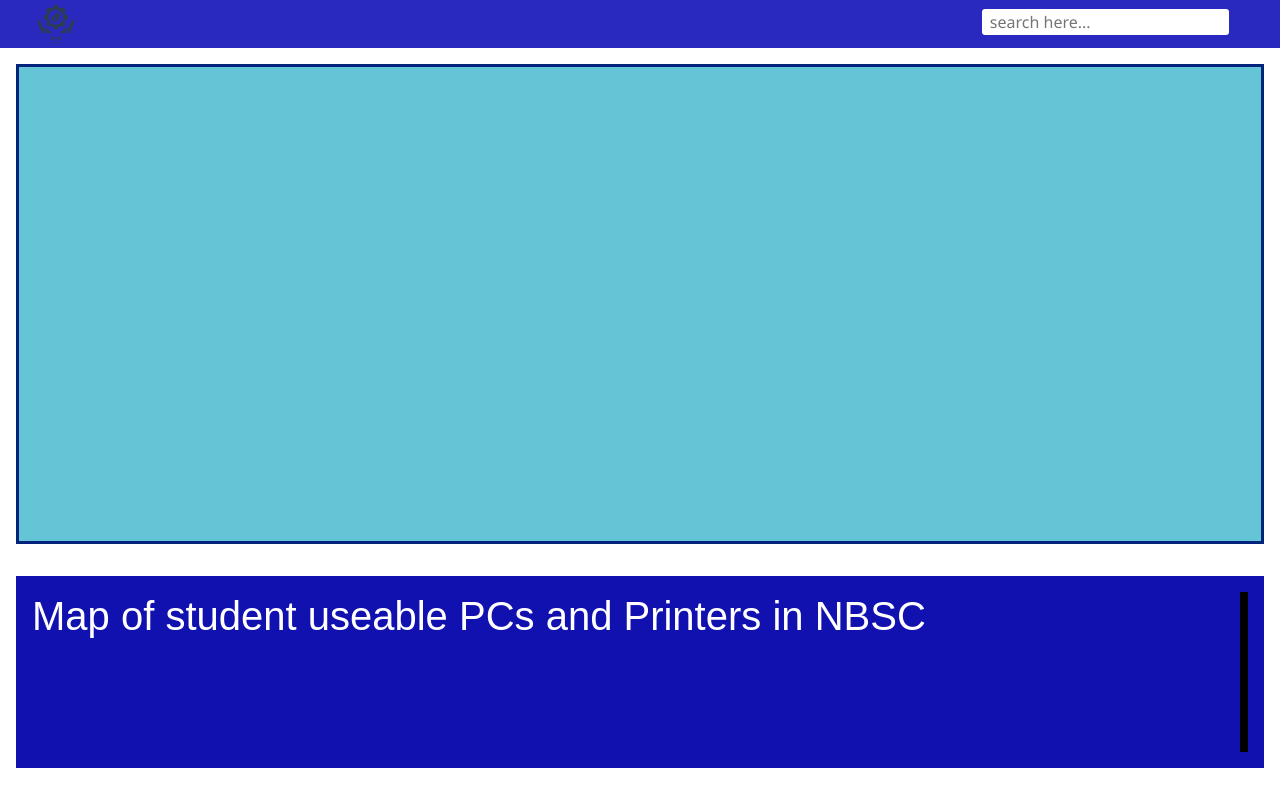
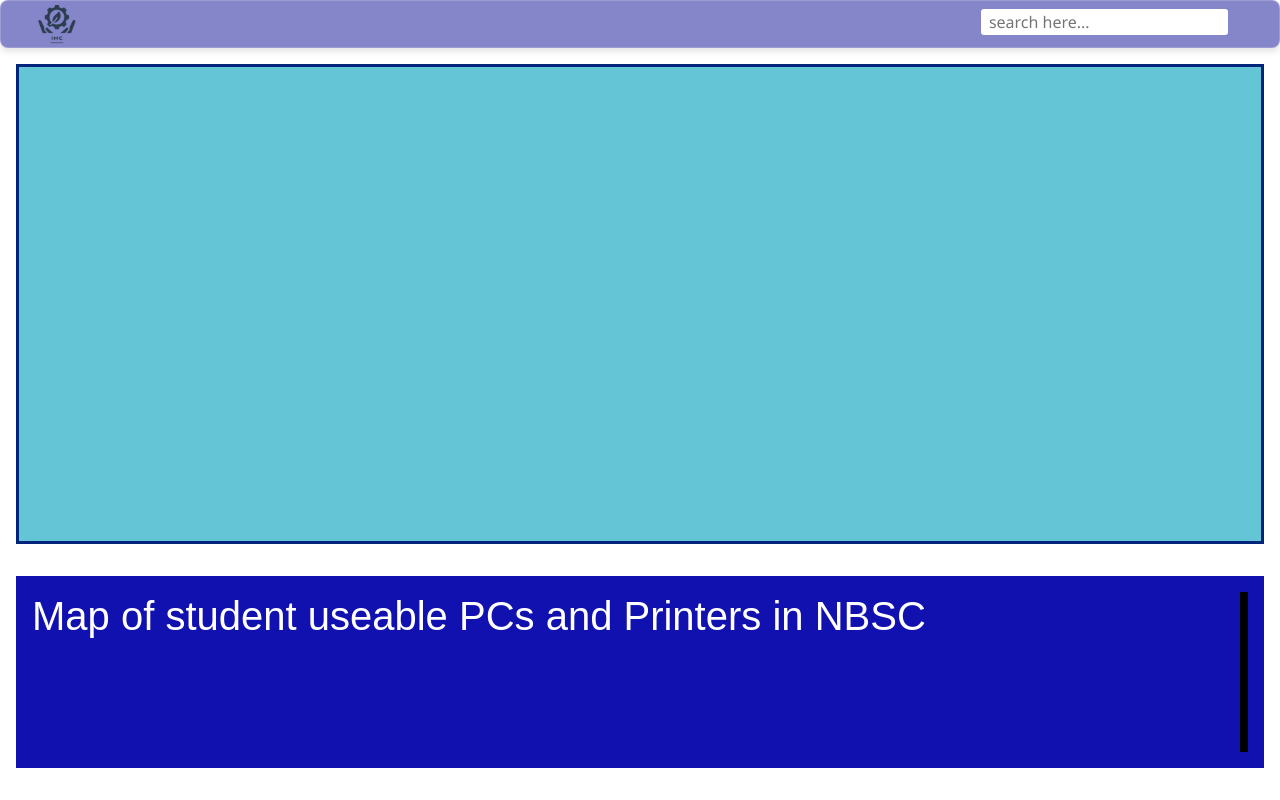
Before and after one commit to J1nn123/IMC-IT24B-SDG-PROJECT, a plain HTML site: page logo in edp/index.html in a window 1280 px wide. Shown: the top 800 px of the page. Drawn offline with nearby package versions, Linux system fonts and the light colour scheme; a script that the page names is missing.

Commit message:
design uptodate

```diff
--- a/logo in edp/AboutUs.css
+++ b/logo in edp/AboutUs.css
@@ -82,10 +82,13 @@
     justify-content: space-between;
     align-items: center;
     padding: 0 1rem;
-    background-color: rgb(41, 41, 192);
-    height: 3rem;
+    background: rgba(41, 41, 192, 0.5);
+    backdrop-filter: blur(10px);
+    -webkit-backdrop-filter: blur(10px);
+    border: 1px solid rgba(255, 255, 255, 0.2);
+    border-radius: 8px;
+    box-shadow: 0 4px 6px rgba(0, 0, 0, 0.1);
 }
-
 #navbar {
     display: flex;
     align-items: center;
--- a/logo in edp/index.css
+++ b/logo in edp/index.css
@@ -6,9 +6,14 @@
     display: flex;
     align-items: center;
     padding-inline: 1rem;
-    background-color: rgb(41, 41, 192);
+    background: rgba(12, 12, 149, 0.5);
+    backdrop-filter: blur(10px);
+    -webkit-backdrop-filter: blur(10px);
+    border: 1px solid rgba(255, 255, 255, 0.2);
     height: 3rem;
-    justify-content: space-between; /* Align navbar and search bar */
+    justify-content: space-between;
+    border-radius: 8px;
+    box-shadow: 0 4px 6px rgba(0, 0, 0, 0.1);
 }
 
 #navbar{
@@ -16,7 +21,7 @@
     flex-direction: row;
     width: inherit;
     align-content: end;
-    gap: 1rem; /* Spacing between links */
+    gap: 1rem;
 }
 
 a{
```
Also changed, not shown: logo in edp/aboutUs.html (+1 -1 lines).
